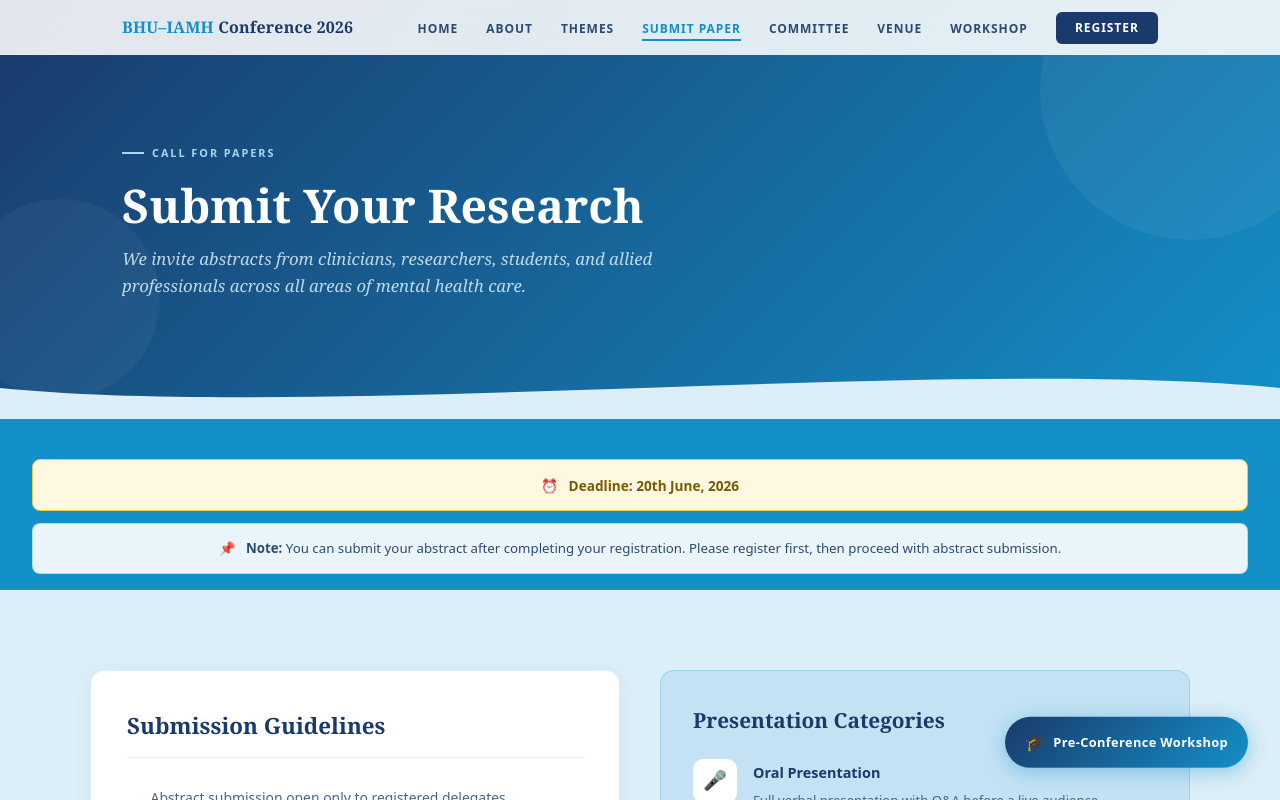
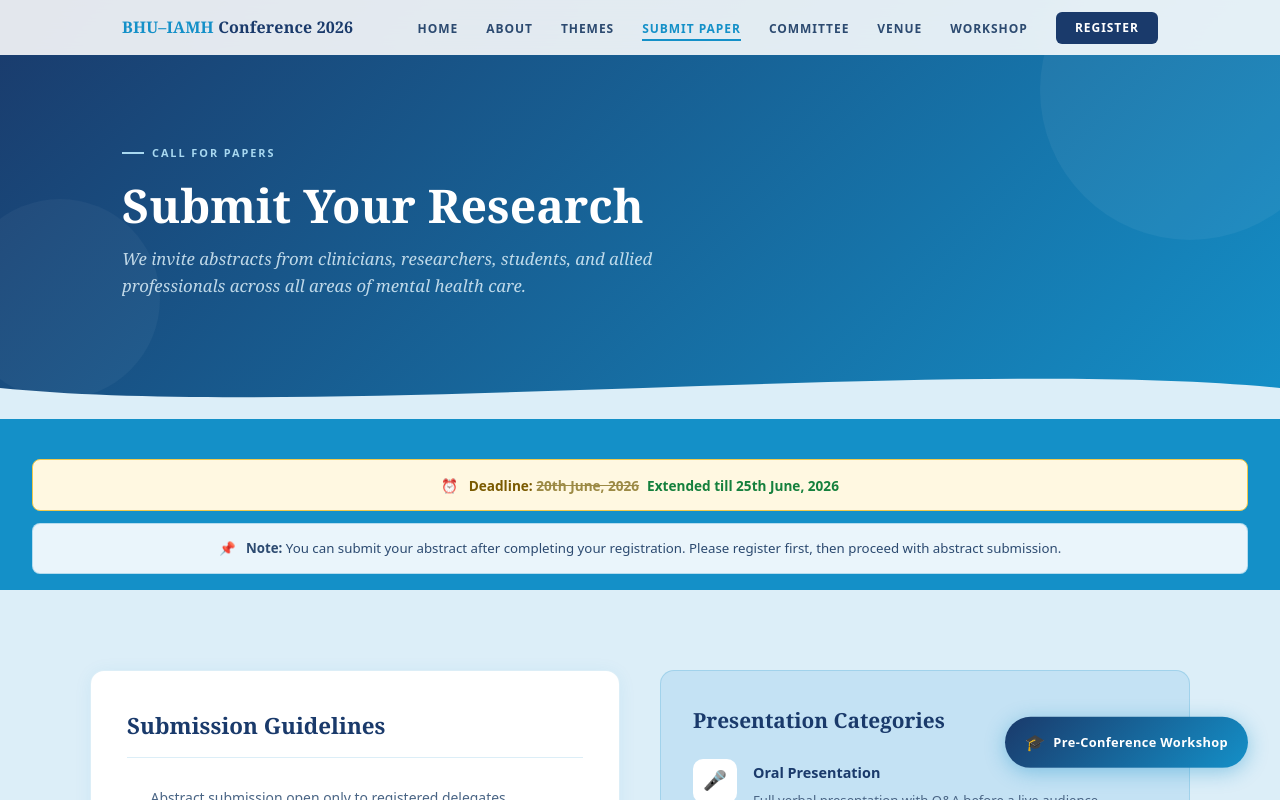
Before and after one commit to SuryanshDixit/iamh-conference, a Next.js app: page /papers in a window 1280 px wide. Shown: the top 800 px of the page. Built offline with nearby package versions, Linux system fonts and the light colour scheme.

Commit message:
Update page.tsx

```diff
--- a/app/papers/page.tsx
+++ b/app/papers/page.tsx
@@ -28,9 +28,37 @@
       <PageHeader eyebrow="Call for Papers" title="Submit Your Research" subtitle="We invite abstracts from clinicians, researchers, students, and allied professionals across all areas of mental health care." />
 
       <div style={{ background:"#1490c8", padding:"1rem 2rem", textAlign:"center" }}>
-        <div style={{ marginTop:"1.5rem", background:"#fff8e1", border:"1px solid #f0c84a", borderRadius:8, padding:"0.85rem 1.1rem", fontSize:"0.85rem", fontWeight:700, color:"#7a5a00" }}>
-          ⏰ &nbsp; Deadline: 20th June, 2026
-        </div>
+        <div
+  style={{
+    marginTop: "1.5rem",
+    background: "#fff8e1",
+    border: "1px solid #f0c84a",
+    borderRadius: 8,
+    padding: "0.85rem 1.1rem",
+    fontSize: "0.85rem",
+    fontWeight: 700,
+    color: "#7a5a00",
+  }}
+>
+  ⏰ &nbsp; Deadline:{" "}
+  <span
+    style={{
+      textDecoration: "line-through",
+      color: "#9c8a45",
+      marginRight: "8px",
+    }}
+  >
+    20th June, 2026
+  </span>
+  <span
+    style={{
+      color: "#15803d",
+      fontWeight: 800,
+    }}
+  >
+    Extended till 25th June, 2026
+  </span>
+</div>
         <div style={{ marginTop:"0.75rem", background:"#eaf5fb", border:"1px solid rgba(20,144,200,0.25)", borderRadius:8, padding:"0.85rem 1.1rem", fontSize:"0.83rem", color:"#2c4a70", lineHeight:1.65 }}>
           📌 &nbsp; <strong>Note:</strong> You can submit your abstract after completing your registration. Please register first, then proceed with abstract submission.
         </div>
```
